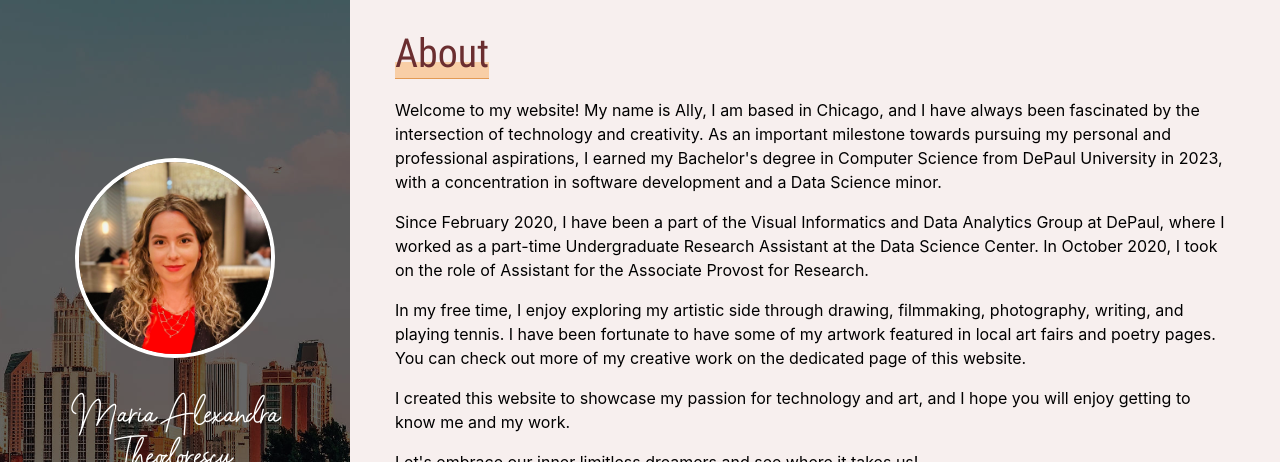
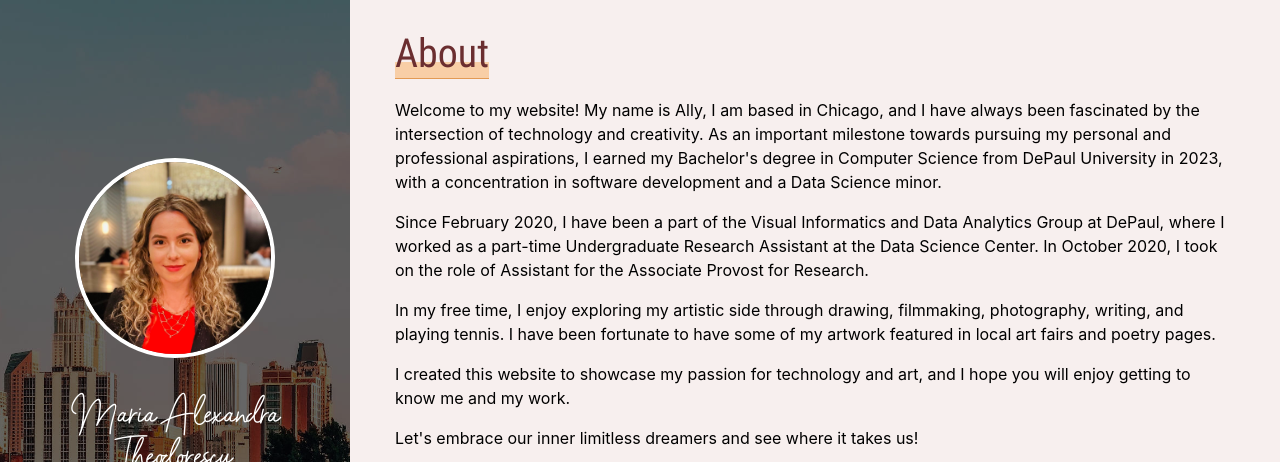
Before and after one commit to allyth/allyth.me, a Jekyll site: the page built from about.html, in a window 1280 px wide, cut to the strip 0-462 px from the top of the page. Built offline with Jekyll 4.4.1, drawn with Linux system fonts in a browser that asks for light colours.

Commit message:
Update about

```diff
--- a/about.html
+++ b/about.html
@@ -14,7 +14,7 @@ title: "About"
 
             <p>Since February 2020, I have been a part of the Visual Informatics and Data Analytics Group at DePaul, where I worked as a part-time Undergraduate Research Assistant at the Data Science Center. In October 2020, I took on the role of Assistant for the Associate Provost for Research.</p>
 
-            <p>In my free time, I enjoy exploring my artistic side through drawing, filmmaking, photography, writing, and playing tennis. I have been fortunate to have some of my artwork featured in local art fairs and poetry pages. You can check out more of my creative work on the dedicated page of this website.</p>
+            <p>In my free time, I enjoy exploring my artistic side through drawing, filmmaking, photography, writing, and playing tennis. I have been fortunate to have some of my artwork featured in local art fairs and poetry pages.</p>
 
             <p>I created this website to showcase my passion for technology and art, and I hope you will enjoy getting to know me and my work.</p>
 
```
